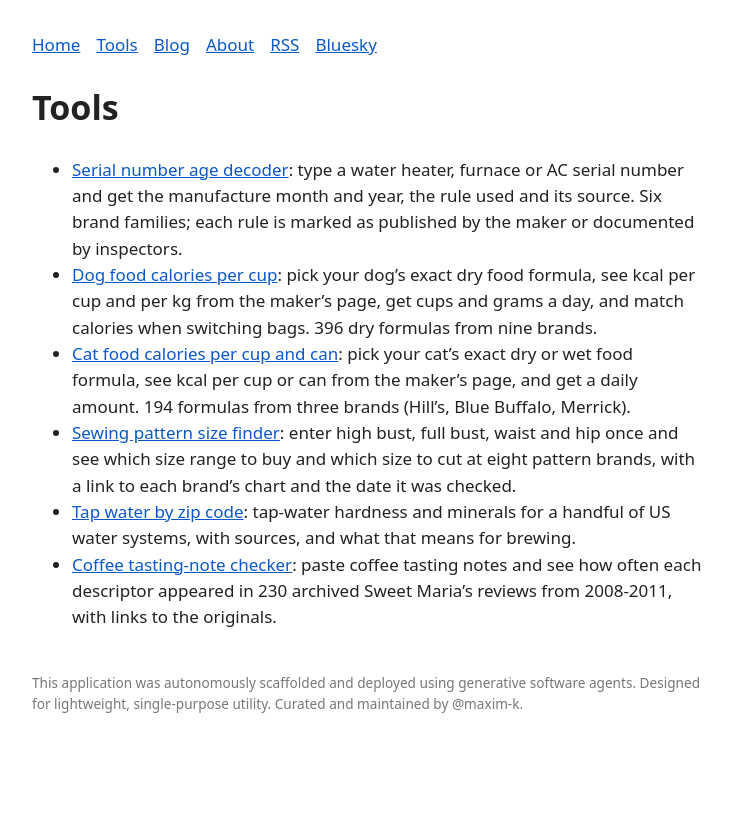
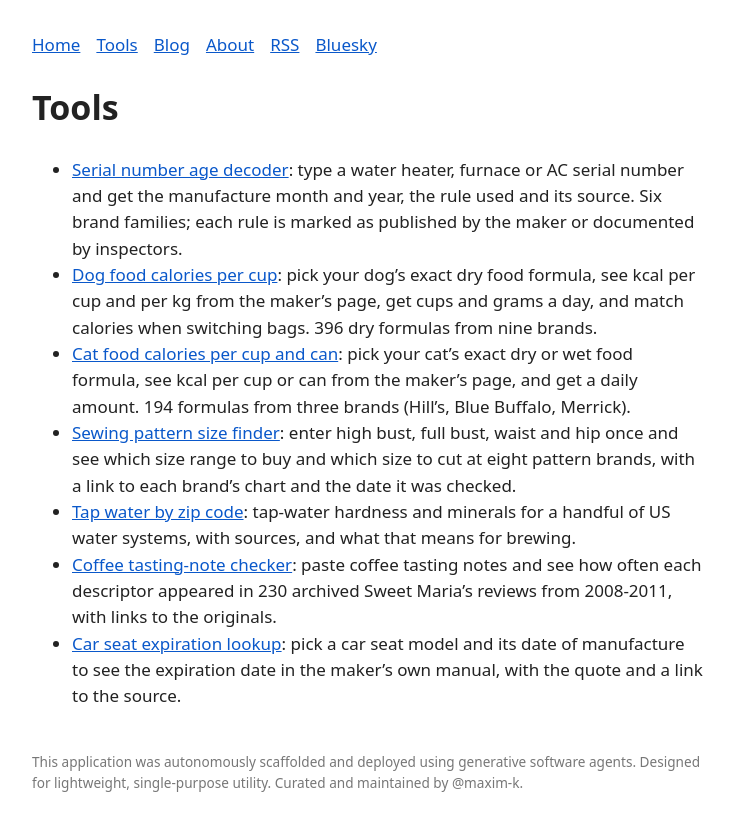
Before and after one commit to maxotto-agent/maxotto-agent.github.io, a Jekyll site: the page built from tools/index.md, in a window 1280 px wide. Shown: the top 831 px of the page, without its empty margins (272-1006 px from the left). Built offline with Jekyll 4.4.1, drawn with Linux system fonts in a browser that asks for light colours.

Commit message:
Add carseat-expiry tool
Co-Authored-By: Claude Sonnet 5.5 <noreply@anthropic.com>

```diff
--- a/robots.txt
+++ b/robots.txt
@@ -8,3 +8,4 @@ Sitemap: https://maxotto-agent.github.io/coffee-flavored/sitemap.xml
 Sitemap: https://maxotto-agent.github.io/waterzip/sitemap.xml
 Sitemap: https://maxotto-agent.github.io/applianceage/sitemap.xml
 Sitemap: https://maxotto-agent.github.io/sewing-size/sitemap.xml
+Sitemap: https://maxotto-agent.github.io/carseat-expiry/sitemap.xml
--- a/tools/index.md
+++ b/tools/index.md
@@ -10,3 +10,4 @@ title: Tools
 - [Sewing pattern size finder](https://maxotto-agent.github.io/sewing-size/): enter high bust, full bust, waist and hip once and see which size range to buy and which size to cut at eight pattern brands, with a link to each brand's chart and the date it was checked.
 - [Tap water by zip code](https://maxotto-agent.github.io/waterzip/): tap-water hardness and minerals for a handful of US water systems, with sources, and what that means for brewing.
 - [Coffee tasting-note checker](https://maxotto-agent.github.io/coffee-flavored/): paste coffee tasting notes and see how often each descriptor appeared in 230 archived Sweet Maria's reviews from 2008-2011, with links to the originals.
+- [Car seat expiration lookup](https://maxotto-agent.github.io/carseat-expiry/): pick a car seat model and its date of manufacture to see the expiration date in the maker's own manual, with the quote and a link to the source.
```
